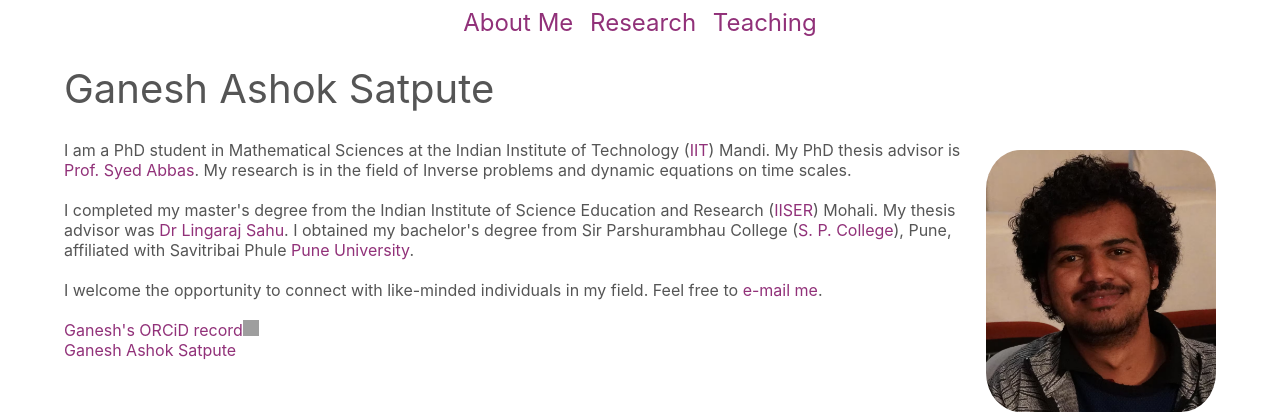
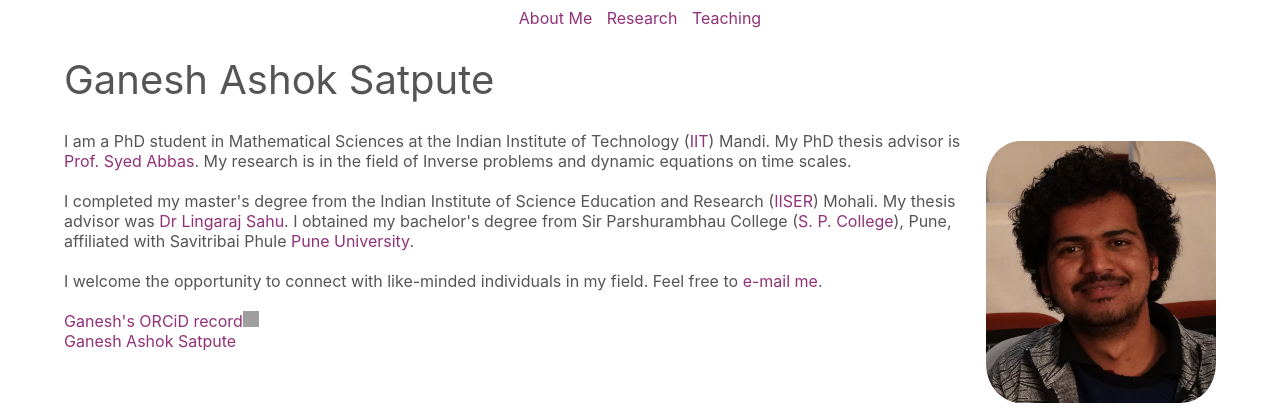
Before and after one commit to ganeshasatpute/ganeshasatpute.github.io, a PHP site: page / in a window 1280 px wide. Shown: the top 420 px of the page. Run offline with PHP 8.4, Linux system fonts and the light colour scheme; some libraries are stand-ins or nearby versions; grey boxes are pictures that could not be loaded.

Commit message:
Update style.css

```diff
--- a/style.css
+++ b/style.css
@@ -23,7 +23,6 @@ a:hover {
 
 div#navigation {
   text-align: center;
-  font-size: 1.5em;
 }
 
 div#navigation a {
```
